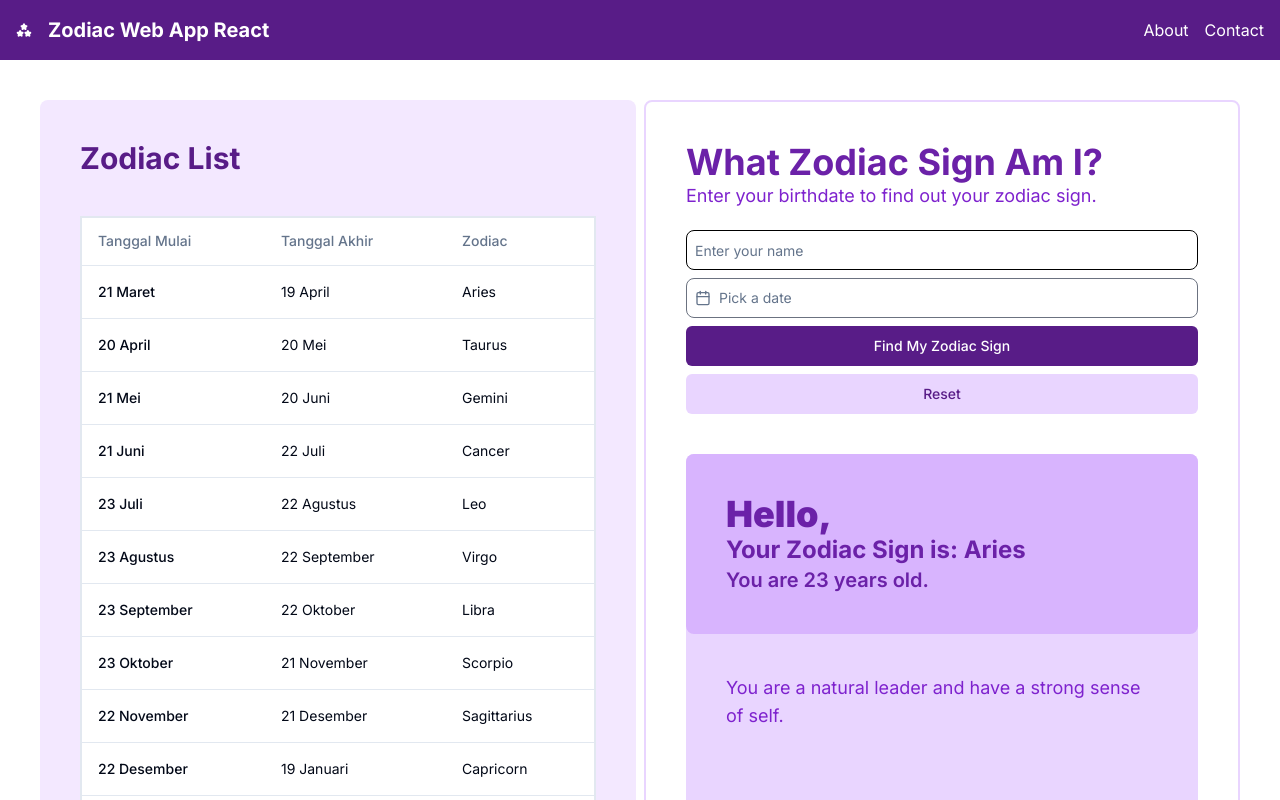
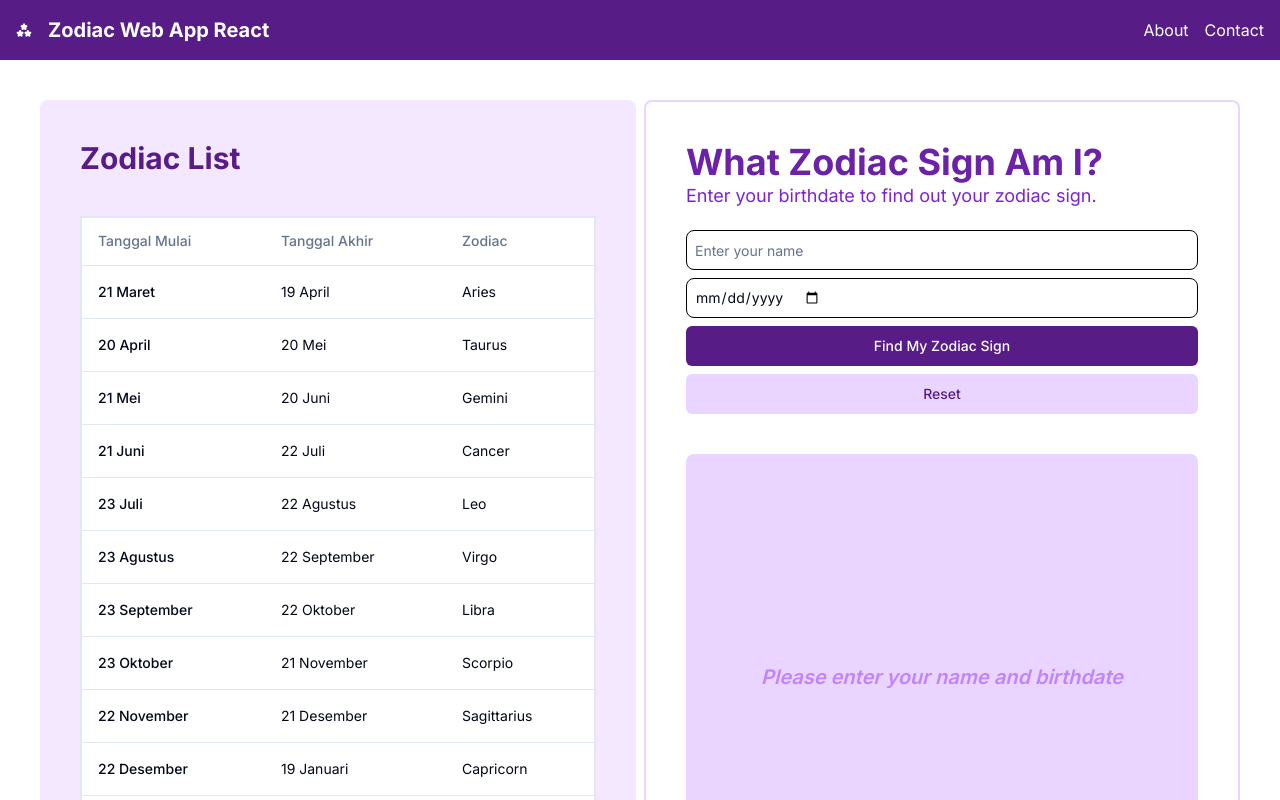
Before and after one commit to raihank43/zodiac-web-app-react, a Next.js app: page / in a window 1280 px wide. Shown: the top 800 px of the page. Built offline with nearby package versions, Linux system fonts and the light colour scheme.

Commit message:
feat: empty message when no message

```diff
--- a/src/app/page.tsx
+++ b/src/app/page.tsx
@@ -3,13 +3,14 @@ import ZodiacList from "@/components/zodiacListComponent";
 import ZodiacForm from "@/components/zodiacFormComponent";
 import ZodiacResult from "@/components/zodiacResultComponent";
 import { useState } from "react";
-import { Dispatch, SetStateAction } from "react";
+import convertDateToYear from "../../utils/convertDateToYear";
 
 export default function Home() {
   const [zodiac, setZodiac] = useState<string | null>(null);
   const [name, setName] = useState<string | null>(null);
   const [displayName, setDisplayName] = useState<string | null>(null);
   const [birthdate, setBirthdate] = useState<Date | null>(null);
+  const [age, setAge] = useState<number | null>(null);
 
   const handleFindZodiac = () => {
     if (!birthdate) {
@@ -21,6 +22,7 @@ export default function Home() {
       return;
     }
     setDisplayName(name);
+    setAge(convertDateToYear(birthdate));
     console.log({ name, birthdate, zodiac });
   };
 
@@ -37,7 +39,18 @@ export default function Home() {
           setBirthdate={setBirthdate}
           handleFindZodiac={handleFindZodiac}
         />
-        <ZodiacResult displayName={displayName} />
+        {
+          // If displayName is not null, display the ZodiacResult component
+          displayName ? (
+            <ZodiacResult displayName={displayName} age={age} />
+          ) : (
+            <div className="flex flex-col bg-purple-200 h-full rounded-lg items-center justify-center p-10">
+              <h1 className="text-xl font-semibold italic text-purple-400">
+                Please enter your name and birthdate
+              </h1>
+            </div>
+          )
+        }
       </section>
     </main>
   );
--- a/src/components/zodiacFormComponent.tsx
+++ b/src/components/zodiacFormComponent.tsx
@@ -1,6 +1,5 @@
 import { Button } from "@/components/ui/button";
 import { Input } from "@/components/ui/input";
-import { DatePicker } from "./ui/calenderPopover";
 import { Dispatch, SetStateAction } from "react";
 
 export default function ZodiacForm({
@@ -28,7 +27,11 @@ export default function ZodiacForm({
           placeholder="Enter your name"
           onChange={(e) => setName(e.target.value)}
         />
-        <DatePicker setBirthdate={setBirthdate} />
+        <Input
+          type="date"
+          className="p-2 border border-black rounded-lg"
+          onChange={(e) => setBirthdate(new Date(e.target.value))}
+        />
 
         <Button
           className="bg-purple-900 text-white hover:bg-purple-500 "
--- a/src/components/zodiacResultComponent.tsx
+++ b/src/components/zodiacResultComponent.tsx
@@ -1,13 +1,24 @@
-export default function ZodiacResult({ displayName }: { displayName: string | null }) {
+"use client";
+export default function ZodiacResult({
+  displayName,
+  age,
+}: {
+  displayName: string | null;
+  age: number | null;
+}) {
+
+
   return (
     <div className="flex flex-col bg-purple-200 h-full rounded-lg">
       <div className="bg-purple-300 p-10 rounded-lg">
-        <h1 className="text-4xl font-black text-purple-800">Hello, {displayName}</h1>
+        <h1 className="text-4xl font-black text-purple-800">
+          Hello, {displayName}
+        </h1>
         <h1 className="text-2xl font-bold text-purple-800">
           Your Zodiac Sign is: Aries
         </h1>
         <h1 className="text-xl font-semibold text-purple-800">
-          You are 23 years old.
+          You are {age} years old.
         </h1>
       </div>
 
--- /dev/null
+++ b/utils/convertDateToYear.ts
@@ -0,0 +1,4 @@
+export default function convertDateToYear(date: Date) {
+  console.log(new Date().getFullYear() - date.getFullYear());
+  return new Date().getFullYear() - date.getFullYear();
+}
```
